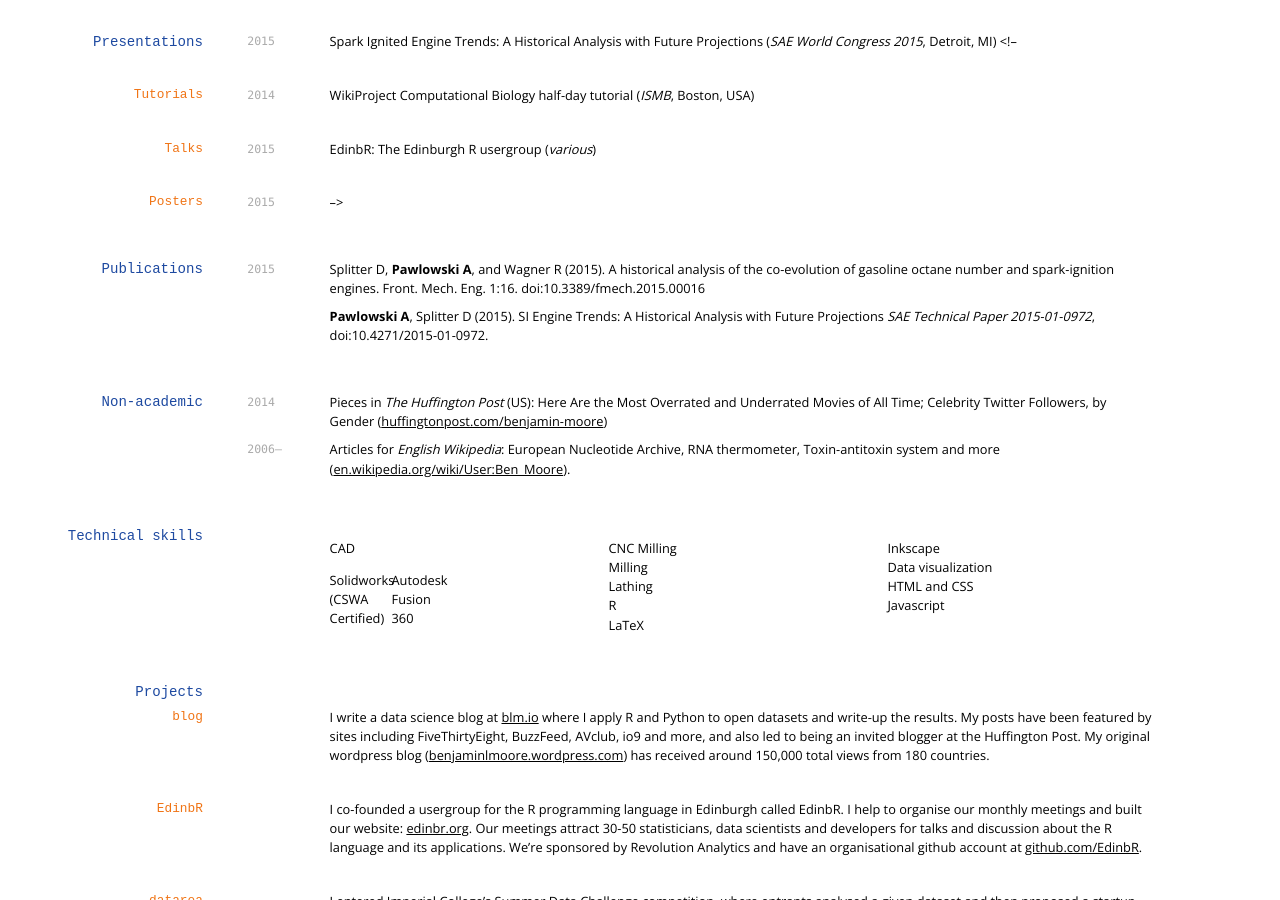
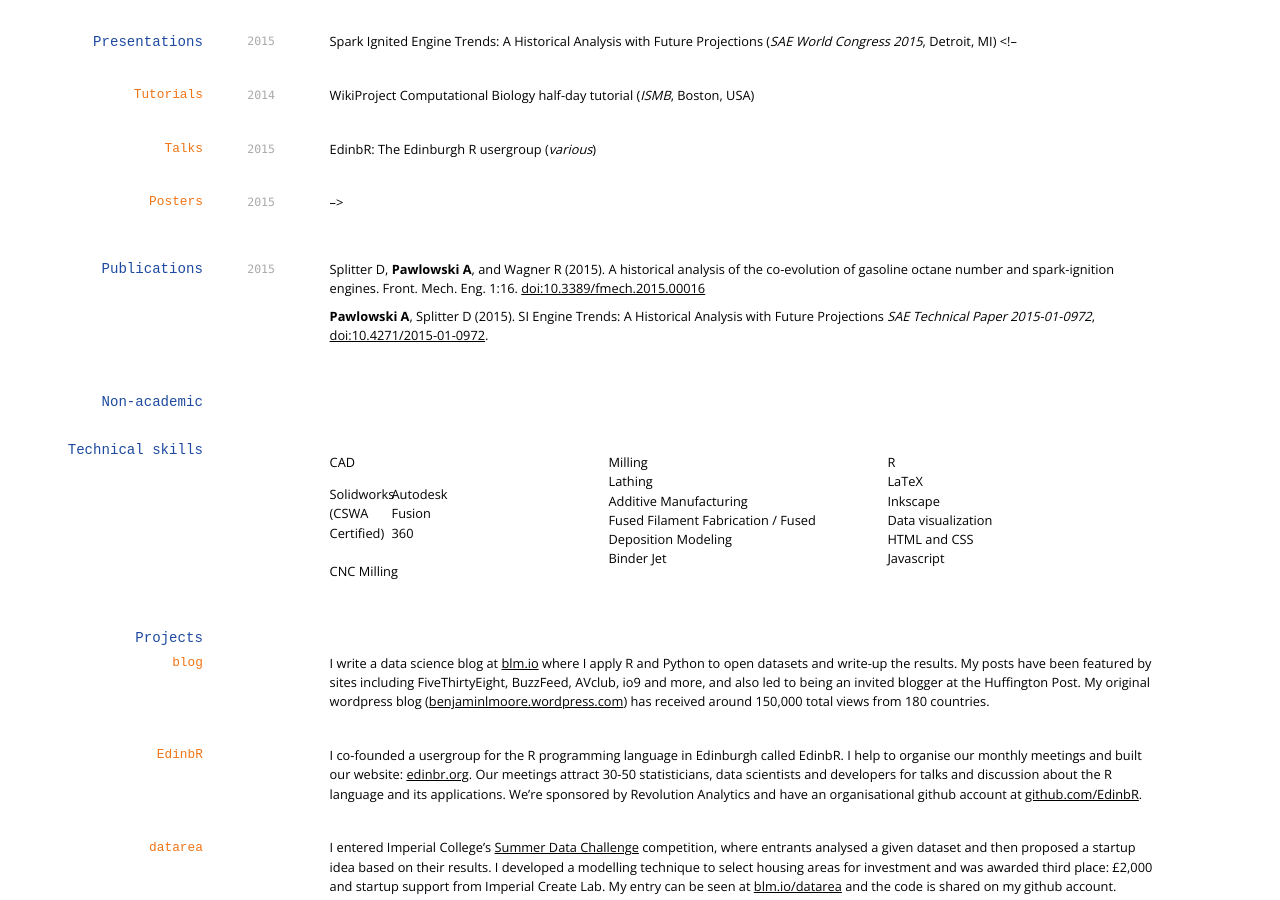
Before and after one commit to blmoore/md-cv, a Jekyll site: the page built from index.md, in a window 1280 px wide and 900 px high, scrolled down 528 px. Built offline with Jekyll 4.4.1, drawn with Linux system fonts in a browser that asks for light colours; nearby versions of some CDN libraries.

Commit message:
Updated index.md

```diff
--- a/index.md
+++ b/index.md
@@ -3,6 +3,7 @@ layout: cv
 title: "Alex Pawlowski's CV"
 published: true
 ---
+
 
 
 # Alex Pawlowski
@@ -54,16 +55,12 @@ EdinbR: The Edinburgh R usergroup (_various_)
 <!-- ### Journals -->
 
 `2015`
-Splitter D, __Pawlowski A__, and Wagner R (2015). A historical analysis of the co-evolution of gasoline octane number and spark-ignition engines. Front. Mech. Eng. 1:16. doi:10.3389/fmech.2015.00016
+Splitter D, __Pawlowski A__, and Wagner R (2015). A historical analysis of the co-evolution of gasoline octane number and spark-ignition engines. Front. Mech. Eng. 1:16. [doi:10.3389/fmech.2015.00016](doi:10.3389/fmech.2015.00016)
 
-__Pawlowski A__, Splitter D (2015). SI Engine Trends: A Historical Analysis with Future Projections _SAE Technical Paper 2015-01-0972_, doi:10.4271/2015-01-0972.
+__Pawlowski A__, Splitter D (2015). SI Engine Trends: A Historical Analysis with Future Projections _SAE Technical Paper 2015-01-0972_, [doi:10.4271/2015-01-0972](doi:10.4271/2015-01-0972).
 
 
 ## Non-academic
-
-`2014` Pieces in _The Huffington Post_ (US): Here Are the Most Overrated and Underrated Movies of All Time; Celebrity Twitter Followers, by Gender ([huffingtonpost.com/benjamin-moore](http://www.huffingtonpost.com/benjamin-moore/))
-
-`2006–` Articles for _English Wikipedia_: European Nucleotide Archive, RNA thermometer, Toxin-antitoxin system and more ([en.wikipedia.org/wiki/User:Ben_Moore](https://en.wikipedia.org/wiki/User:Ben_Moore)).
 
 ## Technical skills
 
@@ -73,6 +70,9 @@ __Pawlowski A__, Splitter D (2015). SI Engine Trends: A Historical Analysis with
 * CNC Milling
 * Milling
 * Lathing
+* Additive Manufacturing
+ * Fused Filament Fabrication / Fused Deposition Modeling
+ * Binder Jet
 * R
 * LaTeX
 * Inkscape
```
